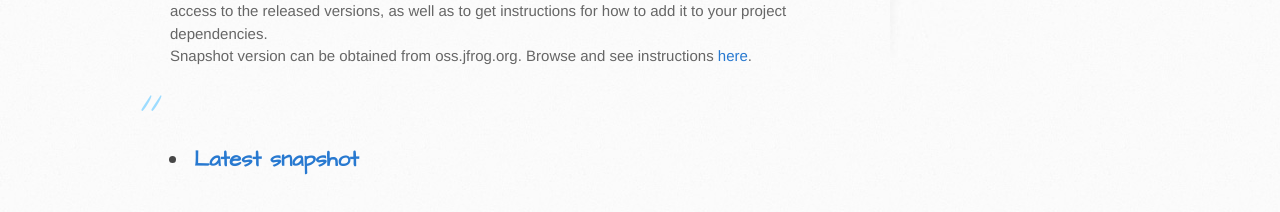
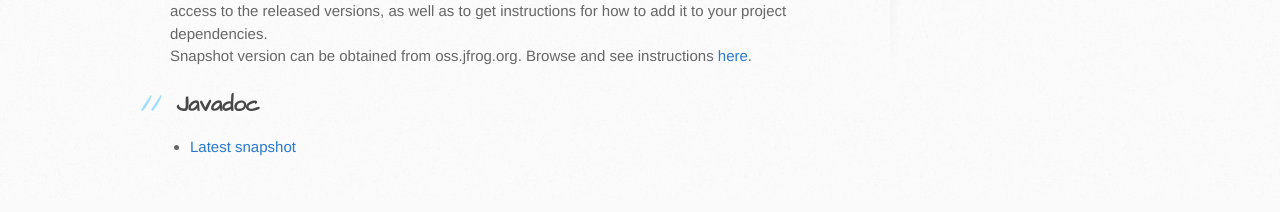
Before and after one commit to yatechorg/common-utils, a plain HTML site: page index.html in a window 1280 px wide. Shown: the part 678-890 px from the top of the page. Drawn offline with Linux system fonts and the light colour scheme.

Commit message:
Fix javadoc section header

```diff
--- a/index.html
+++ b/index.html
@@ -41,6 +41,7 @@
 Snapshot version can be obtained from oss.jfrog.org. Browse and see instructions <a href="https://oss.jfrog.org/webapp/#/artifacts/browse/tree/General/oss-snapshot-local/org/yatech/jedis/common-utils">here</a>.  </p>
 
 <h2>
+<a id="javadoc" class="anchor" href="#javadoc" aria-hidden="true"><span class="octicon octicon-link"></span></a>Javadoc</h2>
 
 <ul>
 <li><a href="javadoc/snapshot">Latest snapshot</a></li>
```
